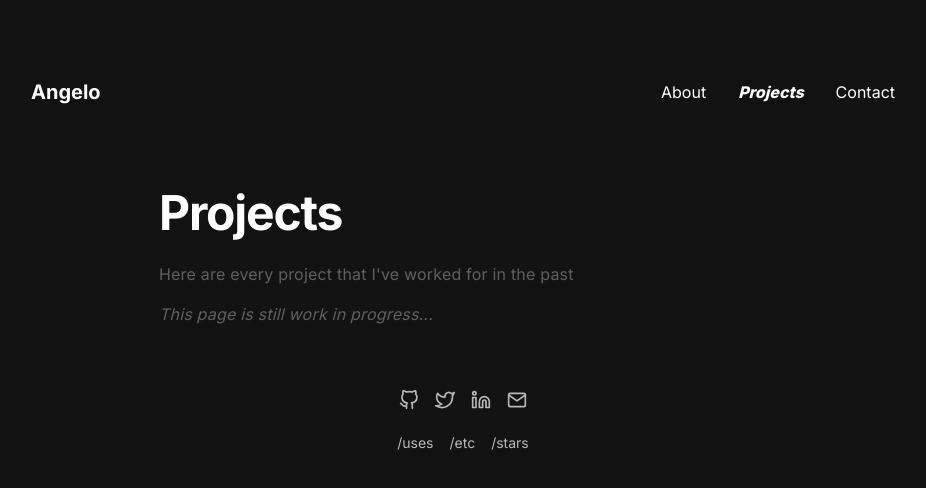
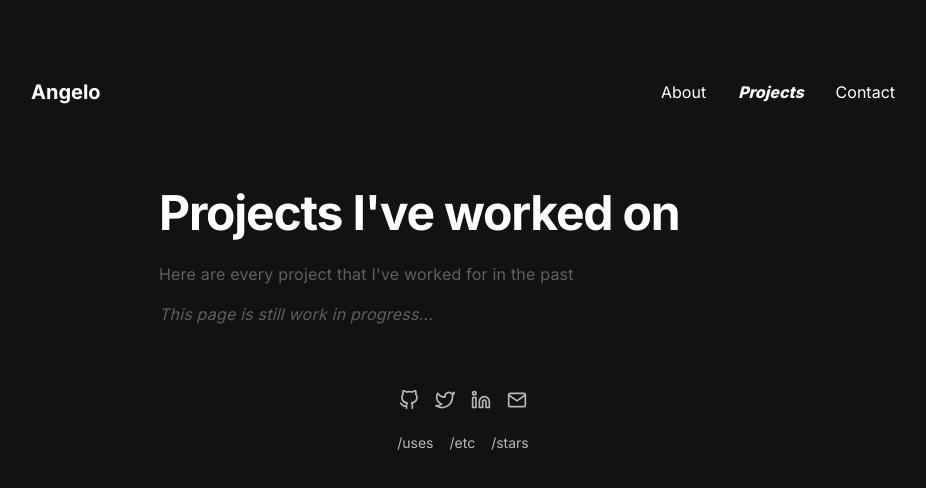
Before and after one commit to angeloanan/angeloanan.xyz, a Next.js app: page /projects in a window 1280 px wide. Shown: the top 488 px of the page, without its empty margins (177-1103 px from the left). Built offline with nearby package versions, Linux system fonts and the light colour scheme.

Commit message:
fix(projects): search engine optimization and a11y
* Added a proper page title
* Uses semantic HTML

```diff
--- a/src/pages/projects.tsx
+++ b/src/pages/projects.tsx
@@ -4,16 +4,20 @@ import { TextHeading, TextParagraph } from '../components/typography'
 
 import { Box } from '@chakra-ui/react'
 import ContentSpacer from '../components/ui/content-spacer'
+import { NextSeo } from 'next-seo'
 
 const ProjectsPage: React.FC = () => {
   return (
     <>
+      <NextSeo title='Projects' />
       <ContentSpacer>
-        <Box mb={4}>
-          <TextHeading as='h1'>Projects</TextHeading>
-          <TextParagraph>
-            Here are every project that I've worked for in the past
-          </TextParagraph>
+        <Box mb={4} as='article'>
+          <Box as='header'>
+            <TextHeading as='h1'>Projects I've worked on</TextHeading>
+            <TextParagraph>
+              Here are every project that I've worked for in the past
+            </TextParagraph>
+          </Box>
         </Box>
 
         <TextParagraph as='em'>
```
